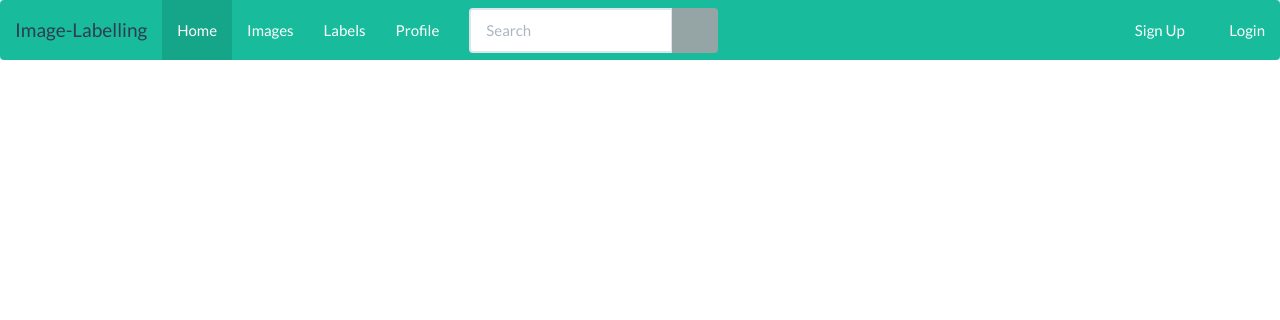
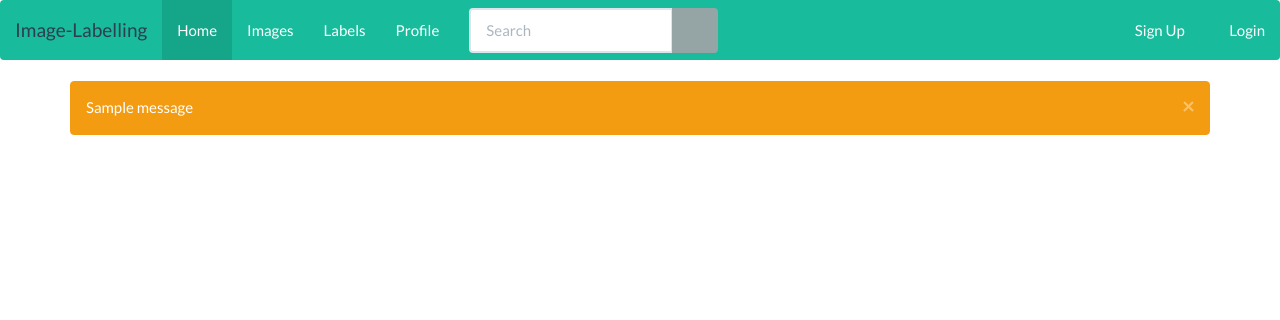
Before and after one commit to Image-Labelling/image-labelling, a Flask app: template image_labelling/templates/image.html in a window 1280 px wide. Shown: the top 320 px of the page. Run offline with Flask 2, Linux system fonts and the light colour scheme; the template is opened without the code that fills it, so the values that code supplies are empty; one stand-in notice (Sample message) is shown; some libraries are stand-ins or nearby versions; some web fonts are replaced.

Commit message:
Favicon and flash message support

```diff
--- a/image_labelling/templates/base.html
+++ b/image_labelling/templates/base.html
@@ -5,6 +5,10 @@
 {% block head %}
 {{super()}}
 {{fixes.ie8()}}
+<link rel="apple-touch-icon" sizes="180x180" href="/static/apple-touch-icon.png">
+<link rel="icon" type="image/png" sizes="32x32" href="/static/favicon-32x32.png">
+<link rel="icon" type="image/png" sizes="16x16" href="/static/favicon-16x16.png">
+<link rel="manifest" href="/static/site.webmanifest">
 {%- endblock %}
 
 {% block styles -%}
@@ -12,12 +16,14 @@
 <link rel="stylesheet" href="{{url_for('static', filename='bootstrap.min.css')}}">
 {% endblock %}
 
+{% block body %}
+
 {% block navbar %}
 
 <nav class="navbar navbar-inverse">
   <div class="container-fluid">
     <div class="navbar-header">
-      <a class="navbar-brand" href="#">Image-Labelling</a>
+      <a class="navbar-brand" href="/">Image-Labelling</a>
     </div>
     <ul class="nav navbar-nav">
       <li class="active"><a href="/">Home</a></li>
@@ -42,3 +48,21 @@
   </div>
 </nav>
 {% endblock %}
+
+
+
+
+
+
+<div class="container">
+  {% for message in get_flashed_messages() %}
+  <div class="alert alert-warning alert-dismissible show" role="alert">
+    <button type="button" class="close" data-dismiss="alert" aria-label="Close">&times;</button>
+    {{ message }}
+  </div>
+  {% endfor %}
+</div>
+
+
+{% block content %}{% endblock %}
+{% endblock %}
```
